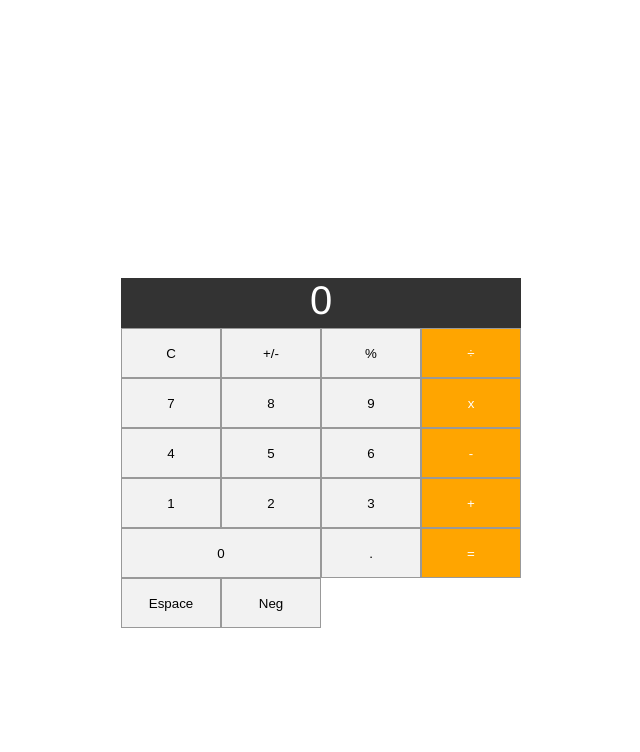
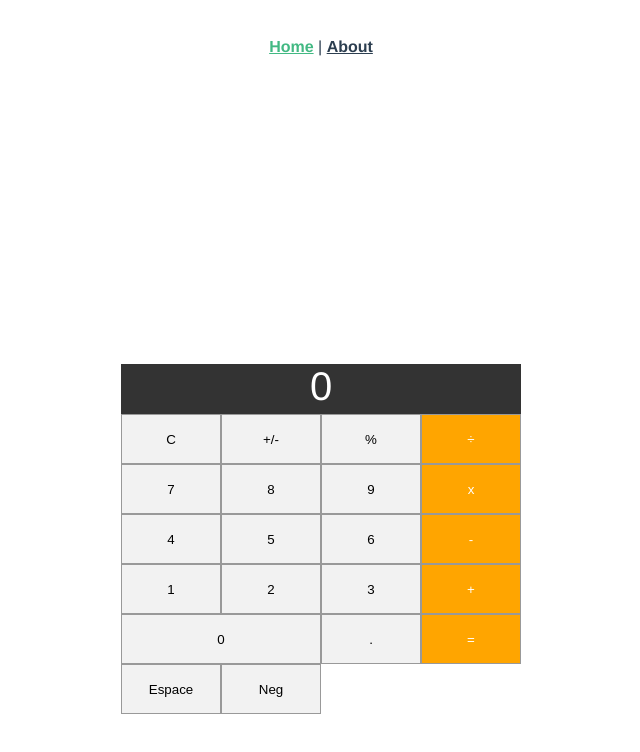
Before and after one commit to PieroNr/polish-calculator, a Vue app: page / in a window 1280 px wide. Shown: the top 752 px of the page, without its empty margins (319-959 px from the left). Built offline with nearby package versions, Linux system fonts and the light colour scheme.

Commit message:
clean router

```diff
--- a/src/App.vue
+++ b/src/App.vue
@@ -1,6 +1,9 @@
 <template>
   <div id="app">
-
+    <nav>
+      <router-link :to="{name: 'Home'}">Home</router-link> |
+      <router-link :to="{name : 'About'}">About</router-link>
+    </nav>
     <router-view/>
   </div>
 </template>
--- a/src/router/index.ts
+++ b/src/router/index.ts
@@ -1,22 +1,18 @@
 import Vue from 'vue'
 import VueRouter, { RouteConfig } from 'vue-router'
-import HomeView from '../views/HomeView.vue'
 
 Vue.use(VueRouter)
 
 const routes: Array<RouteConfig> = [
   {
     path: '/',
-    name: 'home',
-    component: HomeView
+    name: 'Home',
+    component: () => import ('../views/HomeView.vue')
   },
   {
     path: '/about',
-    name: 'about',
-    // route level code-splitting
-    // this generates a separate chunk (about.[hash].js) for this route
-    // which is lazy-loaded when the route is visited.
-    component: () => import(/* webpackChunkName: "about" */ '../views/AboutView.vue')
+    name: 'About',
+    component: () => import('../views/AboutView.vue')
   }
 ]
 
```
